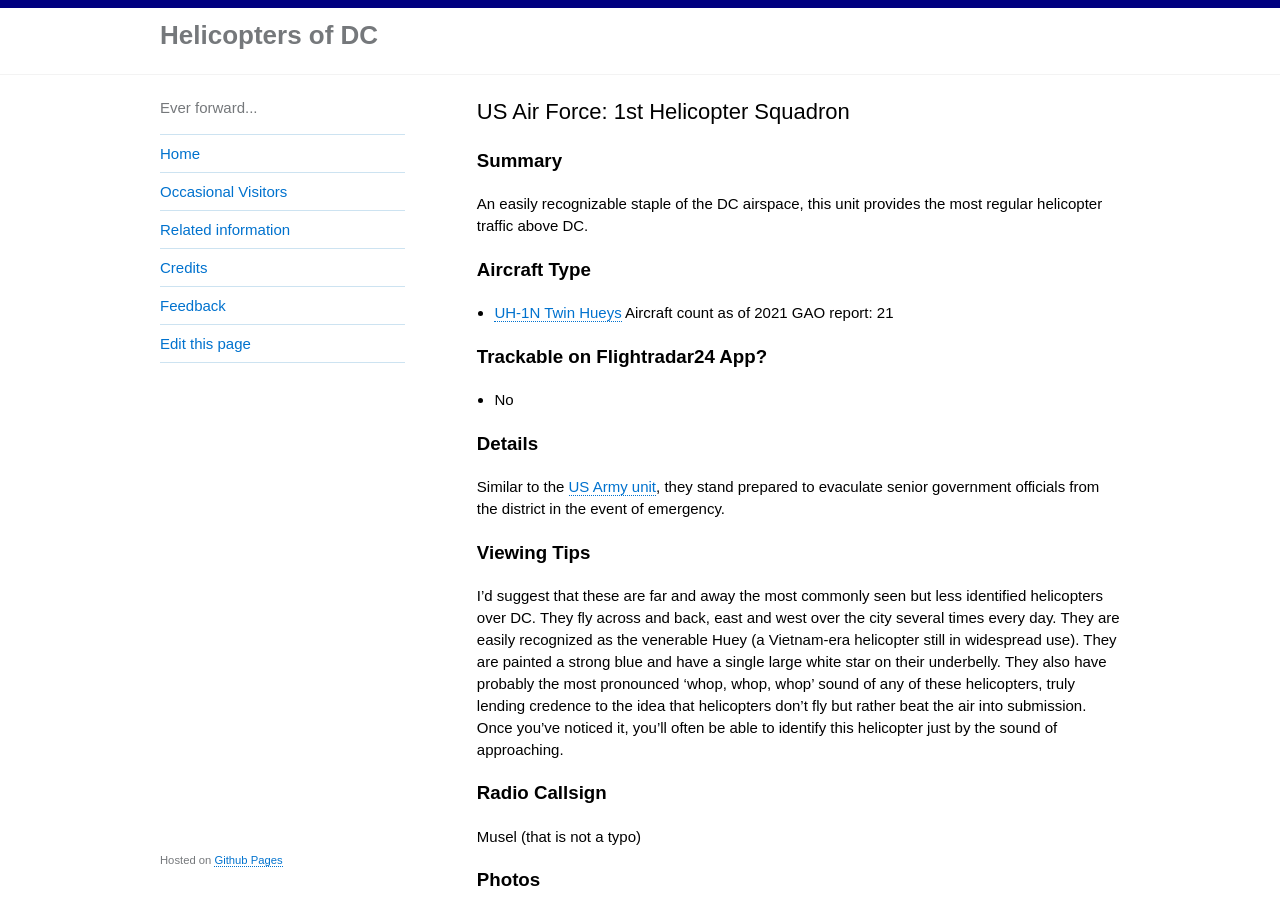
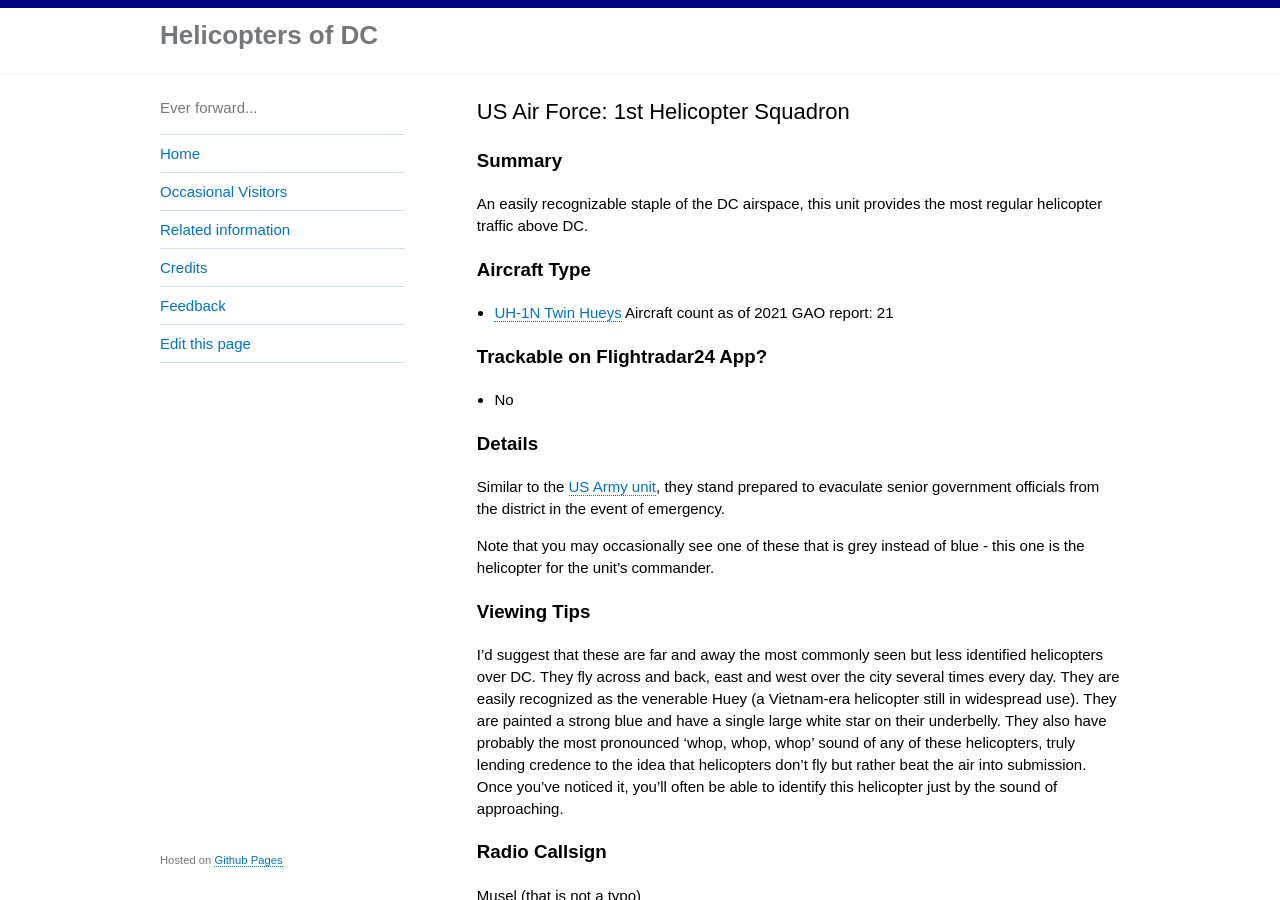
Before and after one commit to gbinal/dc-helicopters, a Jekyll site: the page built from _helicopters/6-us-air-force-1st-helicopter-squadron.md, in a window 1280 px wide and 900 px high. Built offline with Jekyll 4.4.1, drawn with Linux system fonts in a browser that asks for light colours.

Commit message:
adding a blurb about the gray huey

```diff
--- a/_helicopters/6-us-air-force-1st-helicopter-squadron.md
+++ b/_helicopters/6-us-air-force-1st-helicopter-squadron.md
@@ -16,6 +16,8 @@
 ### Details
 
 Similar to the [US Army unit](https://helicoptersofdc.com/helicopters/us-army-12th-aviation-battalion/), they stand prepared to evaculate senior government officials from the district in the event of emergency.
+
+Note that you may occasionally see one of these that is grey instead of blue - this one is the helicopter for the unit's commander.
 
 ### Viewing Tips
 
```
